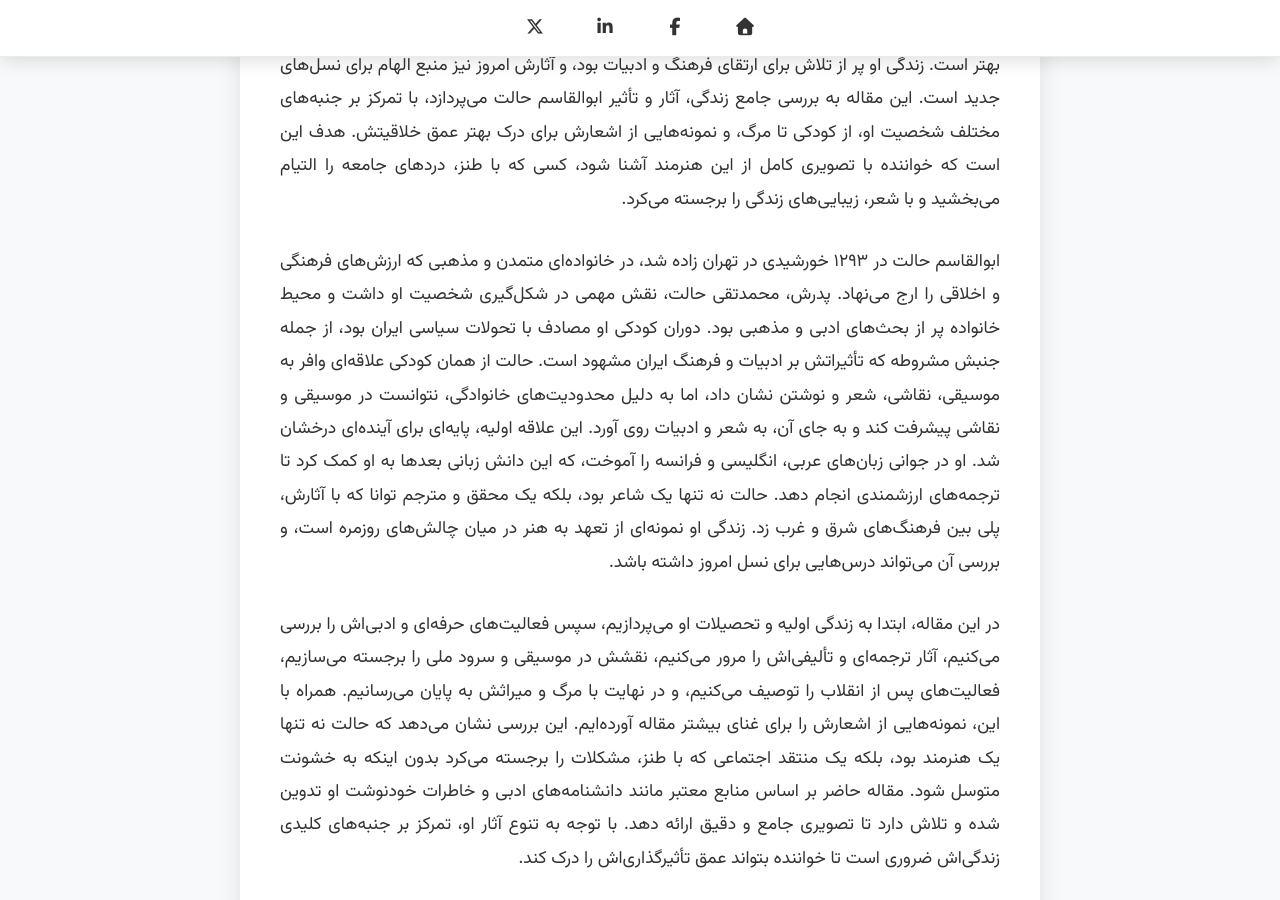
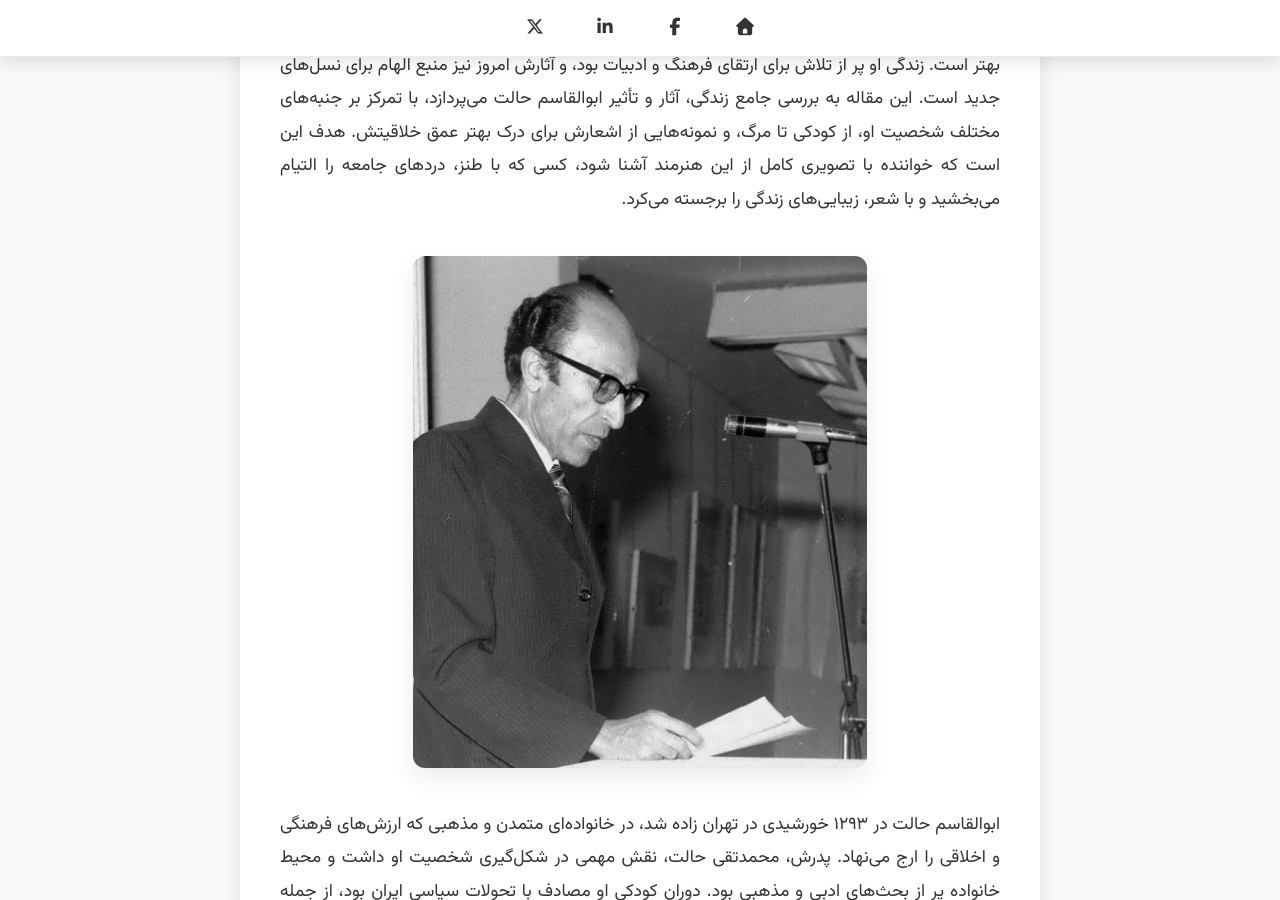
Before and after one commit to darkblog/darkblog.github.io, a Jekyll site: the page built from _posts/2025-9-9-abolghasem-halat.md, in a window 1280 px wide and 900 px high, scrolled down 602 px. Built offline with Jekyll 4.4.1, drawn with Linux system fonts in a browser that asks for light colours; nearby versions of some CDN libraries.

Commit message:
Update 2025-9-9-abolghasem-halat.md

```diff
--- a/_posts/2025-9-9-abolghasem-halat.md
+++ b/_posts/2025-9-9-abolghasem-halat.md
@@ -5,6 +5,8 @@ title: زندگینامه ابوالقاسم حالت - شاعر طنزپردا
 ---
 
 ابوالقاسم حالت، با نام اصلی ابوالقاسم عبدالله فرد، یکی از برجسته‌ترین چهره‌های ادبیات معاصر ایران است که با طنز ظریف، شعرهای عمیق و ترجمه‌های دقیق، جایگاهی ویژه در تاریخ فرهنگی این سرزمین به دست آورد. او نه تنها به عنوان شاعری که با کلمات بازی می‌کرد و جامعه را به نقد می‌کشید شناخته می‌شود، بلکه به عنوان مترجمی که آثار بزرگ جهانی را به زبان فارسی آورد و طنزپردازی که با قلمش لبخند بر لب‌ها می‌نشاند، ماندگار شد. حالت در دورانی زندگی کرد که ایران دستخوش تغییرات سیاسی و اجتماعی عمیقی بود؛ از دوران پهلوی تا انقلاب اسلامی ۱۳۵۷، و آثارش بازتابی از این تحولات است. او شاعر سرود "پاینده بادا ایران"، نخستین سرود ملی پس از انقلاب، بود که نمادی از عشق او به وطن و امید به آینده‌ای بهتر است. زندگی او پر از تلاش برای ارتقای فرهنگ و ادبیات بود، و آثارش امروز نیز منبع الهام برای نسل‌های جدید است. این مقاله به بررسی جامع زندگی، آثار و تأثیر ابوالقاسم حالت می‌پردازد، با تمرکز بر جنبه‌های مختلف شخصیت او، از کودکی تا مرگ، و نمونه‌هایی از اشعارش برای درک بهتر عمق خلاقیتش. هدف این است که خواننده با تصویری کامل از این هنرمند آشنا شود، کسی که با طنز، دردهای جامعه را التیام می‌بخشید و با شعر، زیبایی‌های زندگی را برجسته می‌کرد.
+
+<img src="/biography/abolghasem-halat.jpg" alt="ابوالقاسم حالت" loading="lazy">
 
 ابوالقاسم حالت در ۱۲۹۳ خورشیدی در تهران زاده شد، در خانواده‌ای متمدن و مذهبی که ارزش‌های فرهنگی و اخلاقی را ارج می‌نهاد. پدرش، محمدتقی حالت، نقش مهمی در شکل‌گیری شخصیت او داشت و محیط خانواده پر از بحث‌های ادبی و مذهبی بود. دوران کودکی او مصادف با تحولات سیاسی ایران بود، از جمله جنبش مشروطه که تأثیراتش بر ادبیات و فرهنگ ایران مشهود است. حالت از همان کودکی علاقه‌ای وافر به موسیقی، نقاشی، شعر و نوشتن نشان داد، اما به دلیل محدودیت‌های خانوادگی، نتوانست در موسیقی و نقاشی پیشرفت کند و به جای آن، به شعر و ادبیات روی آورد. این علاقه اولیه، پایه‌ای برای آینده‌ای درخشان شد. او در جوانی زبان‌های عربی، انگلیسی و فرانسه را آموخت، که این دانش زبانی بعدها به او کمک کرد تا ترجمه‌های ارزشمندی انجام دهد. حالت نه تنها یک شاعر بود، بلکه یک محقق و مترجم توانا که با آثارش، پلی بین فرهنگ‌های شرق و غرب زد. زندگی او نمونه‌ای از تعهد به هنر در میان چالش‌های روزمره است، و بررسی آن می‌تواند درس‌هایی برای نسل امروز داشته باشد.
 
```
